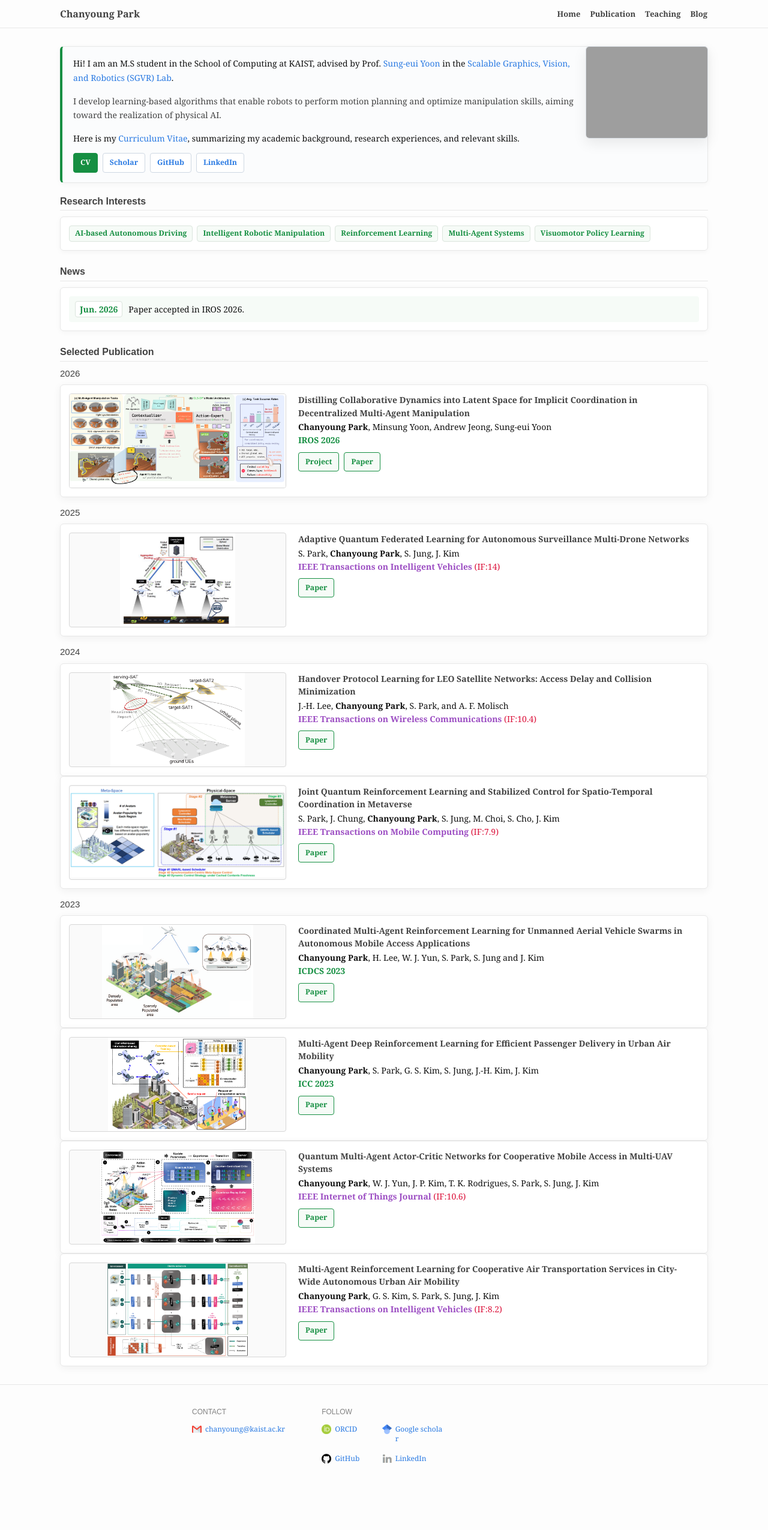
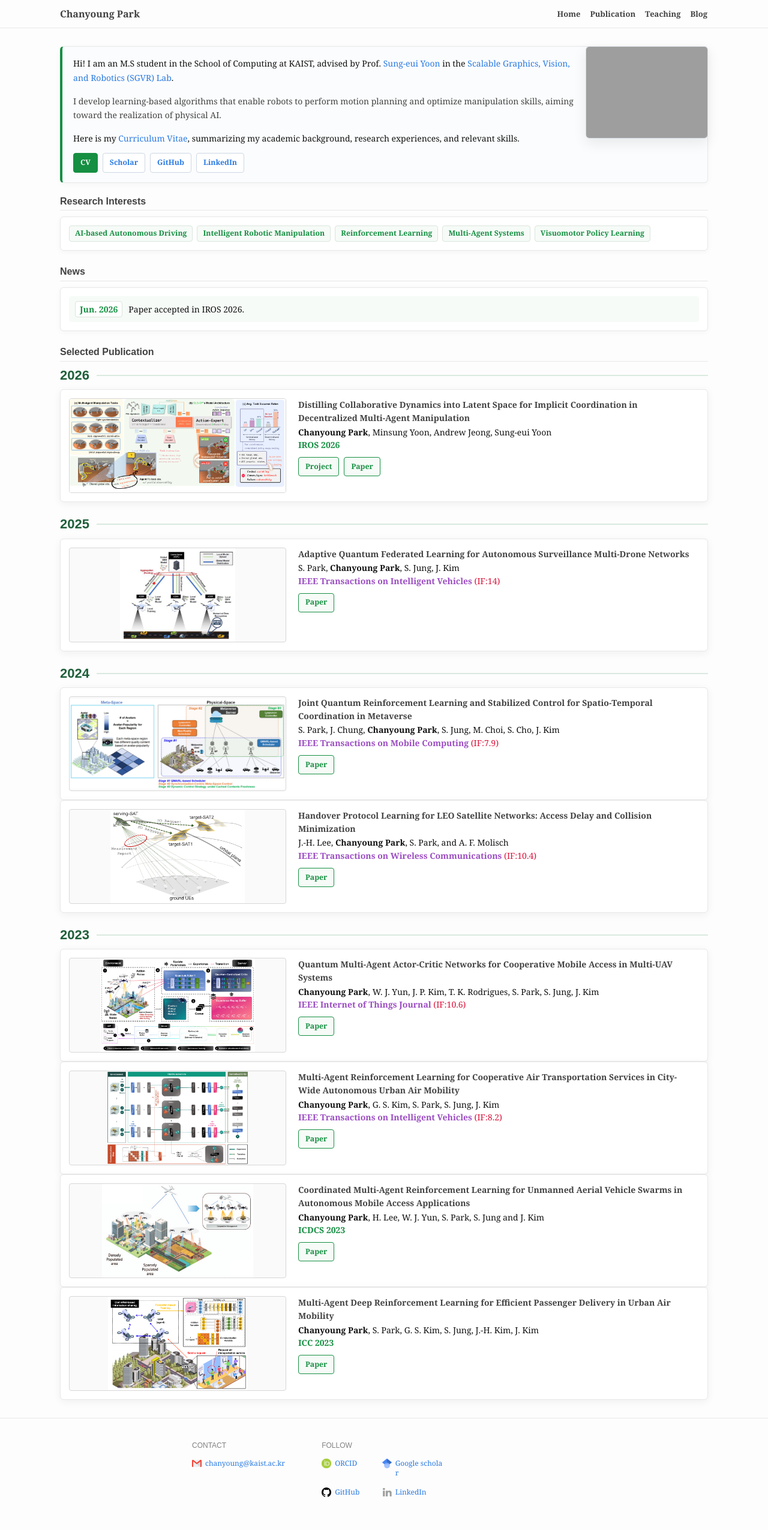
Before and after one commit to cosdeneb/cosdeneb.github.io, a Jekyll site: the page built from index.md, in a window 1280 px wide. Shown: the whole page at 60% size. Built offline with Jekyll 4.4.1, drawn with Linux system fonts in a browser that asks for light colours; before the commit the page ends 2495 px from its top, so only the background shows below that.

Commit message:
Refine selected publication ordering

```diff
--- a/_sass/_site.scss
+++ b/_sass/_site.scss
@@ -216,14 +216,25 @@
   }
 
   .publication-year {
-    margin: 16px 0 8px;
-    font-size: 15px;
-    line-height: 1.35;
-    color: $grey-color-dark;
+    display: flex;
+    align-items: center;
+    gap: 12px;
+    margin: 24px 0 10px;
+    font-size: 22px;
+    font-weight: 800;
+    line-height: 1.2;
+    color: #1f5f3a;
   }
 
   .publication-year:first-child {
     margin-top: 0;
+  }
+
+  .publication-year::after {
+    content: "";
+    flex: 1;
+    height: 2px;
+    background-color: #d9eadf;
   }
 
   .publication-item {
--- a/index.md
+++ b/index.md
@@ -75,6 +75,17 @@ profile_picture:
 
     <h3 class="publication-year">2024</h3>
     <div class="publication-item">
+      <img class="publication-thumb" src="{{ '/assets/img/paper/tmc-24.png' | absolute_url }}" alt="IEEE Transactions on Mobile Computing 2024 paper overview">
+      <div class="publication-content">
+        <span class="publication-title">Joint Quantum Reinforcement Learning and Stabilized Control for Spatio-Temporal Coordination in Metaverse</span><br/>
+        S. Park, J. Chung, <b>Chanyoung Park</b>, S. Jung, M. Choi, S. Cho, J. Kim<br/>
+        <span class="venue journal">IEEE Transactions on Mobile Computing</span> <span class="metric">(IF:7.9)</span>
+        <div class="publication-actions">
+          <a class="publication-button" href="https://ieeexplore.ieee.org/abstract/document/10543150">Paper</a>
+        </div>
+      </div>
+    </div>
+    <div class="publication-item">
       <img class="publication-thumb" src="{{ '/assets/img/paper/twc-24.png' | absolute_url }}" alt="IEEE Transactions on Wireless Communications 2024 paper overview">
       <div class="publication-content">
         <span class="publication-title">Handover Protocol Learning for LEO Satellite Networks: Access Delay and Collision Minimization</span><br/>
@@ -85,19 +96,30 @@ profile_picture:
         </div>
       </div>
     </div>
+
+    <h3 class="publication-year">2023</h3>
     <div class="publication-item">
-      <img class="publication-thumb" src="{{ '/assets/img/paper/tmc-24.png' | absolute_url }}" alt="IEEE Transactions on Mobile Computing 2024 paper overview">
+      <img class="publication-thumb" src="{{ '/assets/img/paper/iotj-23.png' | absolute_url }}" alt="IEEE IoT Journal 2023 paper overview">
       <div class="publication-content">
-        <span class="publication-title">Joint Quantum Reinforcement Learning and Stabilized Control for Spatio-Temporal Coordination in Metaverse</span><br/>
-        S. Park, J. Chung, <b>Chanyoung Park</b>, S. Jung, M. Choi, S. Cho, J. Kim<br/>
-        <span class="venue journal">IEEE Transactions on Mobile Computing</span> <span class="metric">(IF:7.9)</span>
+        <span class="publication-title">Quantum Multi-Agent Actor-Critic Networks for Cooperative Mobile Access in Multi-UAV Systems</span><br/>
+        <b>Chanyoung Park</b>, W. J. Yun, J. P. Kim, T. K. Rodrigues, S. Park, S. Jung, J. Kim<br/>
+        <span class="venue journal">IEEE Internet of Things Journal</span> <span class="metric">(IF:10.6)</span>
         <div class="publication-actions">
-          <a class="publication-button" href="https://ieeexplore.ieee.org/abstract/document/10543150">Paper</a>
+          <a class="publication-button" href="https://ieeexplore.ieee.org/abstract/document/10143981">Paper</a>
         </div>
       </div>
     </div>
-
-    <h3 class="publication-year">2023</h3>
+    <div class="publication-item">
+      <img class="publication-thumb" src="{{ '/assets/img/paper/tiv-23.png' | absolute_url }}" alt="IEEE Transactions on Intelligent Vehicles 2023 paper overview">
+      <div class="publication-content">
+        <span class="publication-title">Multi-Agent Reinforcement Learning for Cooperative Air Transportation Services in City-Wide Autonomous Urban Air Mobility</span><br/>
+        <b>Chanyoung Park</b>, G. S. Kim, S. Park, S. Jung, J. Kim<br/>
+        <span class="venue journal">IEEE Transactions on Intelligent Vehicles</span> <span class="metric">(IF:8.2)</span>
+        <div class="publication-actions">
+          <a class="publication-button" href="https://ieeexplore.ieee.org/abstract/document/10144378">Paper</a>
+        </div>
+      </div>
+    </div>
     <div class="publication-item">
       <img class="publication-thumb" src="{{ '/assets/img/paper/icdcs-23.png' | absolute_url }}" alt="ICDCS 2023 paper overview">
       <div class="publication-content">
@@ -120,27 +142,5 @@ profile_picture:
         </div>
       </div>
     </div>
-    <div class="publication-item">
-      <img class="publication-thumb" src="{{ '/assets/img/paper/iotj-23.png' | absolute_url }}" alt="IEEE IoT Journal 2023 paper overview">
-      <div class="publication-content">
-        <span class="publication-title">Quantum Multi-Agent Actor-Critic Networks for Cooperative Mobile Access in Multi-UAV Systems</span><br/>
-        <b>Chanyoung Park</b>, W. J. Yun, J. P. Kim, T. K. Rodrigues, S. Park, S. Jung, J. Kim<br/>
-        <span class="venue journal">IEEE Internet of Things Journal</span> <span class="metric">(IF:10.6)</span>
-        <div class="publication-actions">
-          <a class="publication-button" href="https://ieeexplore.ieee.org/abstract/document/10143981">Paper</a>
-        </div>
-      </div>
-    </div>
-    <div class="publication-item">
-      <img class="publication-thumb" src="{{ '/assets/img/paper/tiv-23.png' | absolute_url }}" alt="IEEE Transactions on Intelligent Vehicles 2023 paper overview">
-      <div class="publication-content">
-        <span class="publication-title">Multi-Agent Reinforcement Learning for Cooperative Air Transportation Services in City-Wide Autonomous Urban Air Mobility</span><br/>
-        <b>Chanyoung Park</b>, G. S. Kim, S. Park, S. Jung, J. Kim<br/>
-        <span class="venue journal">IEEE Transactions on Intelligent Vehicles</span> <span class="metric">(IF:8.2)</span>
-        <div class="publication-actions">
-          <a class="publication-button" href="https://ieeexplore.ieee.org/abstract/document/10144378">Paper</a>
-        </div>
-      </div>
-    </div>
   </div>
 </div>
```
